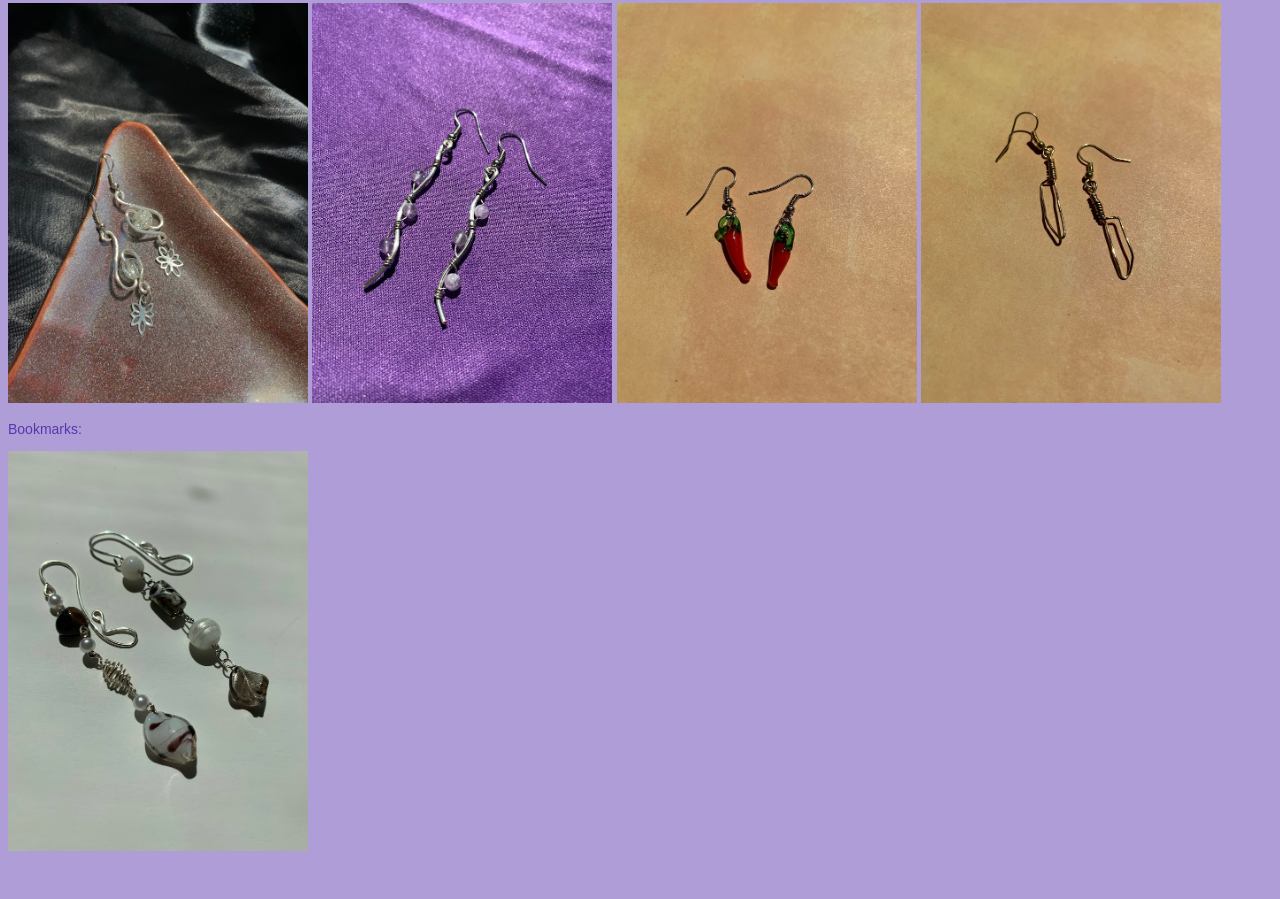
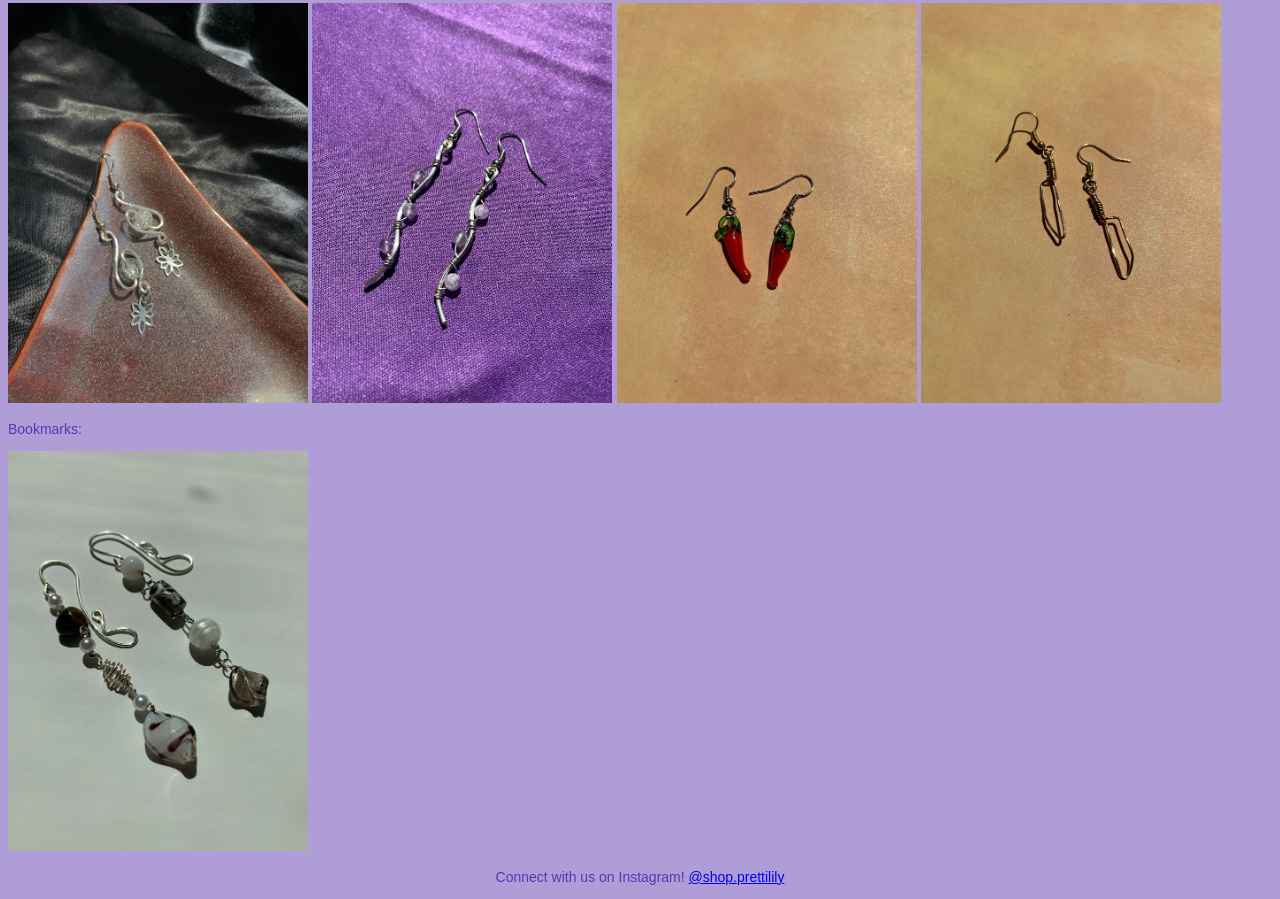
Before and after one commit to preetithirukonda/preetithirukonda.github.io, a plain HTML site: page business.html in a window 1280 px wide. Shown: the part 1079-1978 px from the top of the page. Before the commit the page ends 1942 px from the top, so only its background shows below. Drawn offline with Linux system fonts and the light colour scheme.

Commit message:
final touches

```diff
--- a/business.html
+++ b/business.html
@@ -48,7 +48,9 @@
 	<img src="bookmarks.jpg" alt="bookmarks"style="width:300px;height:400px;">
 </section>
 
-
+<section class="footer">
+	<p>Connect with us on Instagram!  <a href="https://www.instagram.com/shop.prettilily/"target="_blank">@shop.prettilily</a></p>
+</section>
 
 </body>
 <!-- This file is my own work and I typed everything manually, THIRUKONDA -->
--- a/main.css
+++ b/main.css
@@ -35,7 +35,6 @@ body {
   }
 
 
-  /* */
   .collage {
     display: flex;
     flex-wrap: wrap;
@@ -56,3 +55,7 @@ body {
   ul{
     color: rgb(89, 54, 177);
   }
+
+  .footer{
+    text-align: center;
+  }
```
Also changed, not shown: aboutus.html (+4 -7 lines), contactinfo.html (+7 -0 lines), index.html (+7 -10 lines).
